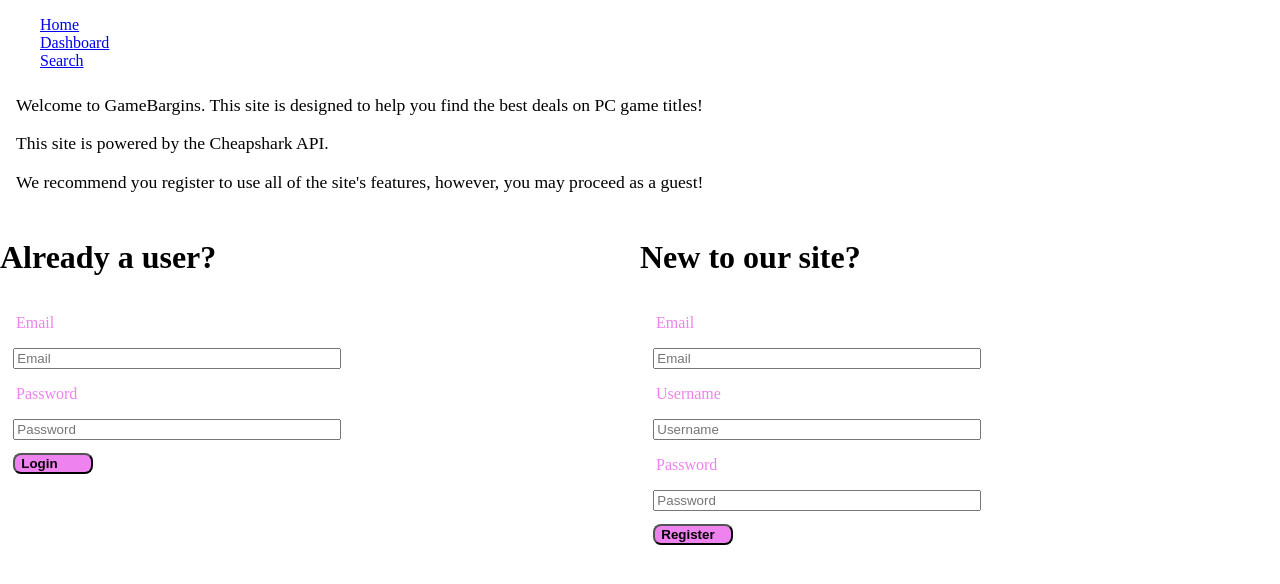
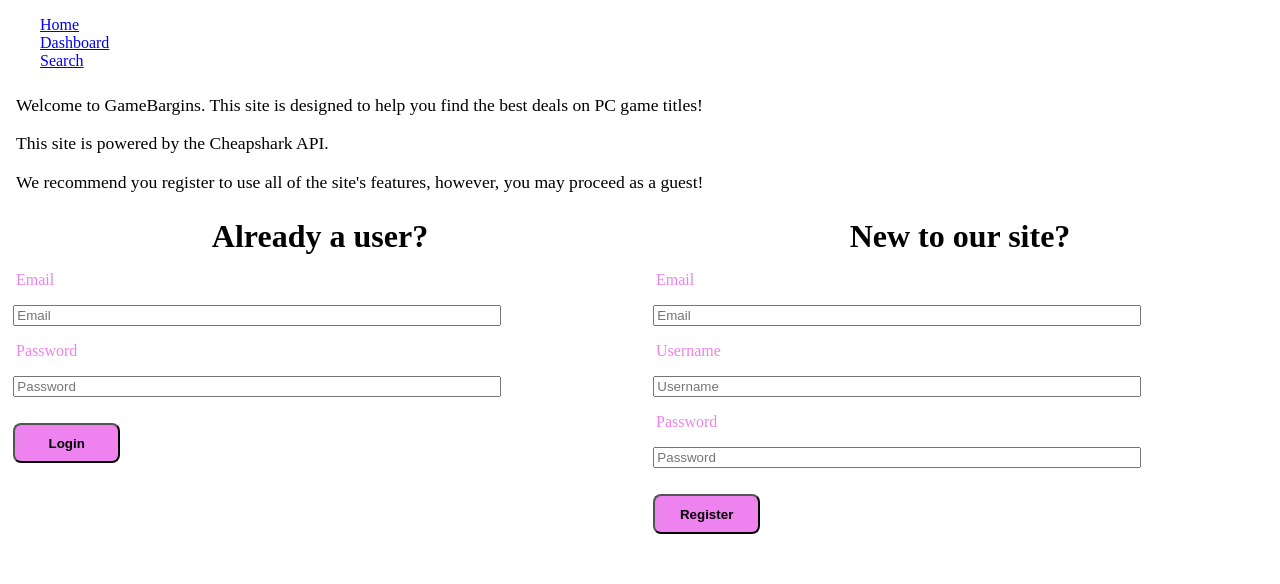
Before and after one commit to plaetzaw/GameBargins-Client, a Next.js app: page / in a window 1280 px wide. Shown: the top 584 px of the page. Built offline with nearby package versions, Linux system fonts and the light colour scheme.

Commit message:
Added _document.js to fix styles not loading properly

```diff
--- /dev/null
+++ b/pages/_document.js
@@ -0,0 +1,30 @@
+import Document from 'next/document'
+import { ServerStyleSheet } from 'styled-components'
+
+export default class MyDocument extends Document {
+  static async getInitialProps (ctx) {
+    const sheet = new ServerStyleSheet()
+    const originalRenderPage = ctx.renderPage
+
+    try {
+      ctx.renderPage = () =>
+        originalRenderPage({
+          enhanceApp: (App) => (props) =>
+            sheet.collectStyles(<App {...props} />)
+        })
+
+      const initialProps = await Document.getInitialProps(ctx)
+      return {
+        ...initialProps,
+        styles: (
+          <>
+            {initialProps.styles}
+            {sheet.getStyleElement()}
+          </>
+        )
+      }
+    } finally {
+      sheet.seal()
+    }
+  }
+}
--- a/pages/components/molecules/GameDealCards.js
+++ b/pages/components/molecules/GameDealCards.js
@@ -97,13 +97,14 @@ const ItemWrapper = styled.div`
     flex-wrap: wrap;
 `
 
-const Deal = styled.div`
+const Deal = styled.button`
     background-color: green;
     width: 50%;
     font-size: 1.3em;
     font-weight: bold;
     min-height: 2.2em;
     text-align: center;
+    border-radius: 8px;
     // align-items: center;
     // justify-content: center;
 `
--- a/pages/components/organisms/Login.js
+++ b/pages/components/organisms/Login.js
@@ -19,6 +19,12 @@ const Spinner = styled.div`
 const Title = styled.div`
 `
 
+const HeaderText = styled.div`
+  font-size: 2em;
+  font-weight: 700;
+  text-align: center;
+`
+
 const Label = styled.div`
   display: flex;
   font-weight: 500;
@@ -28,7 +34,7 @@ const Label = styled.div`
 
 const Input = styled.input`
   display: flex;
-  width: 50%;
+  width: 75%;
   margin: 0.2em 1em 0.2em 1em;
 `
 const Button = styled.button`
@@ -36,8 +42,11 @@ const Button = styled.button`
   border-radius: 8px;
   font-weight: 700;
   background-color: violet;
-  width: 80px;
-  margin: 1em 1em 0.2em 1em;
+  width: 8em;
+  height: 3em;
+  margin: 2em 1em 2em 1em;
+  align-items: center;
+  justify-content: center;
 `
 
 const Login = () => {
@@ -70,7 +79,7 @@ const Login = () => {
   }
   return (
     <Container>
-      <h1>Already a user?</h1>
+      <HeaderText>Already a user?</HeaderText>
 
       {setLoadingUser ? (null) : (<Spinner><CircularProgress />Logging in</Spinner>)}
 
--- a/pages/components/organisms/Register.js
+++ b/pages/components/organisms/Register.js
@@ -16,6 +16,17 @@ const Spinner = styled.div`
   align-items: center;
   justify-content: center;
 `
+const HeaderText = styled.div`
+  font-size: 2em;
+  font-weight: 700;
+  text-align: center;
+`
+
+const Form = styled.form`
+  color: grey;
+  border: 3px soild grey;
+`
+
 const Label = styled.div`
   display: flex;
   font-weight: 500;
@@ -25,7 +36,7 @@ const Label = styled.div`
 
 const Input = styled.input`
   display: flex;
-  width: 50%;
+  width: 75%;
   margin: 0.2em 1em 0.2em 1em;
 `
 const Button = styled.button`
@@ -33,8 +44,11 @@ const Button = styled.button`
   border-radius: 8px;
   font-weight: 700;
   background-color: violet;
-  width: 80px;
-  margin: 1em 1em 0.2em 1em;
+  width: 8em;
+  height: 3em;
+  margin: 2em 1em 2em 1em;
+  align-items: center;
+  justify-content: center;
 `
 
 const Register = () => {
@@ -70,10 +84,10 @@ const Register = () => {
   }
   return (
     <Container>
-      <h1>New to our site?</h1>
+      <HeaderText>New to our site?</HeaderText>
       {setLoadingUser ? (null) : (<Spinner><CircularProgress />Logging in</Spinner>)}
 
-      <form>
+      <Form>
         <Label>Email</Label>
         <Input
           value={email}
@@ -95,7 +109,7 @@ const Register = () => {
           type='password'
         />
         <Button onClick={RegsiterUser}>Register</Button>
-      </form>
+      </Form>
     </Container>
   )
 }
```
